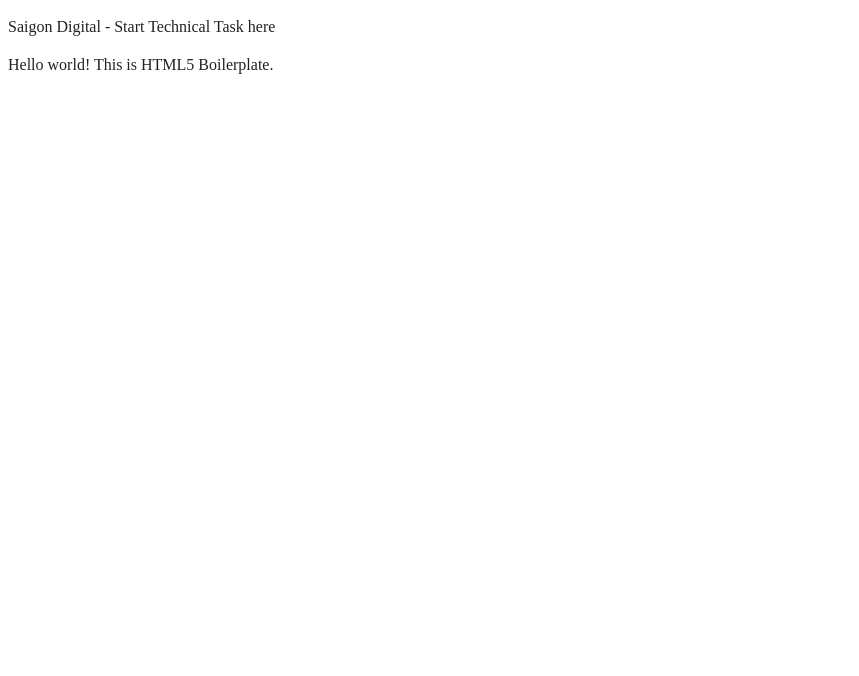
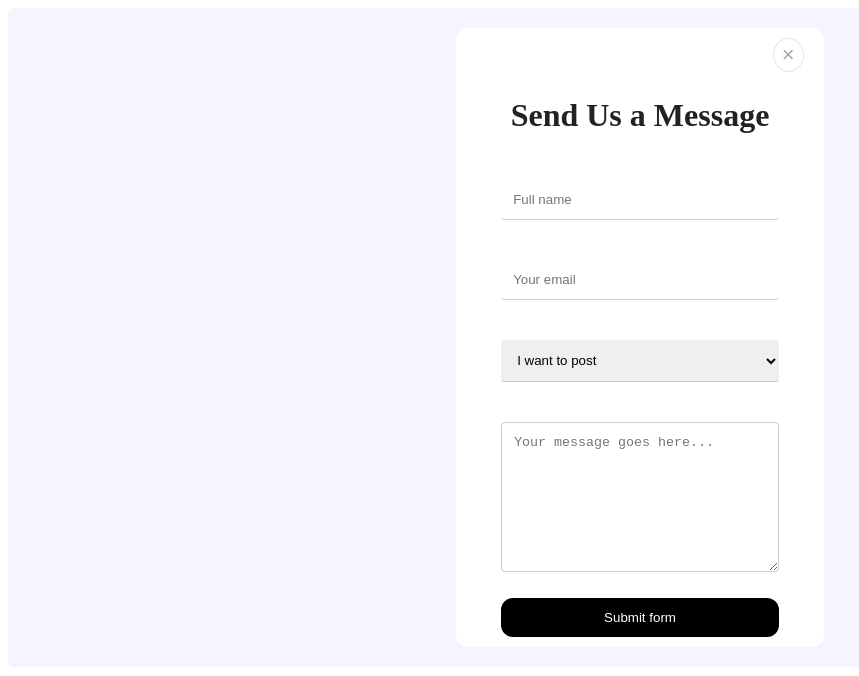
Before and after one commit to Suong-Tran/interview-task, a plain HTML site: page codebase/index.html in a window 1280 px wide. Shown: the whole page, without its empty margins (0-859 px from the left). Drawn offline with Linux system fonts and the light colour scheme.

Commit message:
first commit

```diff
--- /dev/null
+++ b/codebase/css/style.css
@@ -0,0 +1,99 @@
+
+* {
+    box-sizing: border-box;
+  }
+
+  h1{
+    text-align: center;
+  }
+
+  input[type=text],input[type=email], select, textarea {
+    width: 80%;
+    padding: 12px;
+    margin: 20px;
+    border-style: hidden;
+    border-bottom: 1px solid #ccc;
+    border-radius: 4px;
+    resize: vertical;
+  }
+  textarea{
+    border: 1px solid #ccc;
+    border-radius: 4px;
+    height:150px
+  }
+
+  form{
+      width:30%;
+      margin:auto;
+      text-align: center;
+      background-color:white;
+      border-radius: 12px;
+      padding: 10px;
+  }
+
+  input[type=submit] {
+    width: 80%;
+    background-color: #000;
+    color: white;
+    padding: 12px 20px;
+    border: none;
+    border-radius: 12px;
+    cursor: pointer;
+    text-align: center;
+  }
+
+  /* Change the color of the submit button when hover over it */
+  input[type=submit]:hover {
+    background-color: #A9A9A9;
+  }
+
+  .form-container {
+    border-radius: 5px;
+    background-color: #f5f5ff;
+    padding: 20px;
+  }
+
+  .close-button{
+      font-size: 22px;
+      background-color: #fff;
+      text-align: right;
+      color:#a6a6a6;
+      border: 0.5px solid #e6e6e6;
+      border-radius: 50%;
+      padding: 3px 8px;
+      transition: border ease 0.5s, color ease 0.5s;
+    }
+
+    /* When hover over the close button, the color will gradually become more and more visible */
+    /* If the button has been clicked, the color will stay instead of fading back to a dim gray color */
+    .close-button:hover,.close-button:focus{
+        border: 0.5px solid #000;
+        color: #000;
+    }
+
+
+
+    #closeBtn-container{
+        margin-right:10px;
+        text-align: right;
+    }
+
+    .alert{
+        color:#ff4000;
+    }
+
+
+    /* When focus on an input field, the placeholder will not be showed */
+    input:focus::placeholder {
+        color: transparent;
+    }
+
+
+
+  /* Responsive layout - when the screen is less than 600px wide, form will be full screen */
+    @media screen and (max-width: 600px) {
+        form {
+        width: 100%;
+        margin-top: 0;
+        }
+    }
--- a/codebase/index.html
+++ b/codebase/index.html
@@ -17,15 +17,59 @@
   <!-- Place favicon.ico in the root directory -->
 
   <link rel="stylesheet" href="css/main.css">
+  <link rel="stylesheet" href="css/style.css" <meta name="theme-color" content="#fafafa">
 
-  <meta name="theme-color" content="#fafafa">
 </head>
 
 <body>
 
   <!-- Add your site or application content here -->
-  <p>Saigon Digital - Start Technical Task here</p>
-  <p>Hello world! This is HTML5 Boilerplate.</p>
+  <!-- <p>Saigon Digital - Start Technical Task here</p>
+  <p>Hello world! This is HTML5 Boilerplate.</p> -->
+
+
+  <div class="form-container">
+
+    <form novalidate> <!-- Novalidate so that we can use our own validation with js while also using email type-->
+
+      <!--Close button at the top right of the form-->
+      <div id="closeBtn-container">
+        <button id="closeBtn" class="close-button" aria-label="Close alert" type="button">
+          <span aria-hidden="true">&times;</span>
+        </button>
+      </div>
+
+      <h1>Send Us a Message</h1>
+      <!-- Input field for user name -->
+      <div>
+        <input type="text" id="userName" name="userName" placeholder="Full name"></input>
+      </div>
+
+      <div>
+        <!-- Input field for user email -->
+        <input type="Email" id="userEmail"  name="userEmail" placeholder="Your email"></input></br>
+        <span id="alertEmailMess" class="alert"></span>
+      </div>
+
+      <div>
+        <!-- Select-Option field for user to choose a subject -->
+        <select name="userSubject" id="userSubject">
+          <option disabled selected>I want to post</option>
+          <option value="family">Family</option>
+          <option value="friend">Friend</option>
+          <option value="fun">Fun</option>
+        </select>
+      </div>
+
+      <div>
+        <!-- Input field for user to enter their message -->
+        <textarea id="userMess" name="userMess" placeholder="Your message goes here..." ></textarea>
+      </div>
+
+      <input type="submit"  id="submitBtn" value="Submit form"></input>
+    </form>
+  </div>
+
 
   <script src="js/main.js"></script>
 
--- a/codebase/js/main.js
+++ b/codebase/js/main.js
@@ -0,0 +1,45 @@
+
+window.onload = function () {
+    //This will see if the form should be submitted or not after the validation
+    var canBeSubmit = false;
+
+    //onclick event whenever the "submit form" button is clicked
+    document.getElementById("submitBtn").onclick = function validateEmail() {
+
+        //This will make sure that there won't be a brief moment that the error message was display before being submitted
+        //after pressing the close button option
+        if (!canBeSubmit) {
+            var email = document.getElementById("userEmail").value;
+
+            //Simple regex for email validation
+            var re = /\S+@\S+\.\S+/;
+
+            //check if email is empty/null
+            if (email == null || email == "") {
+                document.getElementById("alertEmailMess").innerHTML = ("Can't be empty. Please re-enter!");
+            } else {
+                //check if email is valid, if it is invalid, the form wont be submitted
+                if (!re.test(email)) {
+                    document.getElementById("alertEmailMess").innerHTML = ("Invalid email. Please re-enter!");
+                }
+                //if email is valid, the form will be submitted
+                else {
+                    canBeSubmit = true;
+                }
+            }
+        }
+
+
+
+        return canBeSubmit;
+    };
+
+    //onclick event to dismiss the dialogue and enable to form to be submit regardless of the validation
+    //user can pre-clicked this so that the form will always ignore whatever the user might enter inside the email field
+    document.getElementById("closeBtn").onclick = function dismissDialogue() {
+        //erase the error message
+        document.getElementById("alertEmailMess").innerHTML = "";
+        //make it so that the form will be able to be submitted
+        canBeSubmit = true;
+    }
+}
```
Also changed, not shown: codebase/css/main.css (line endings or trailing spaces).
